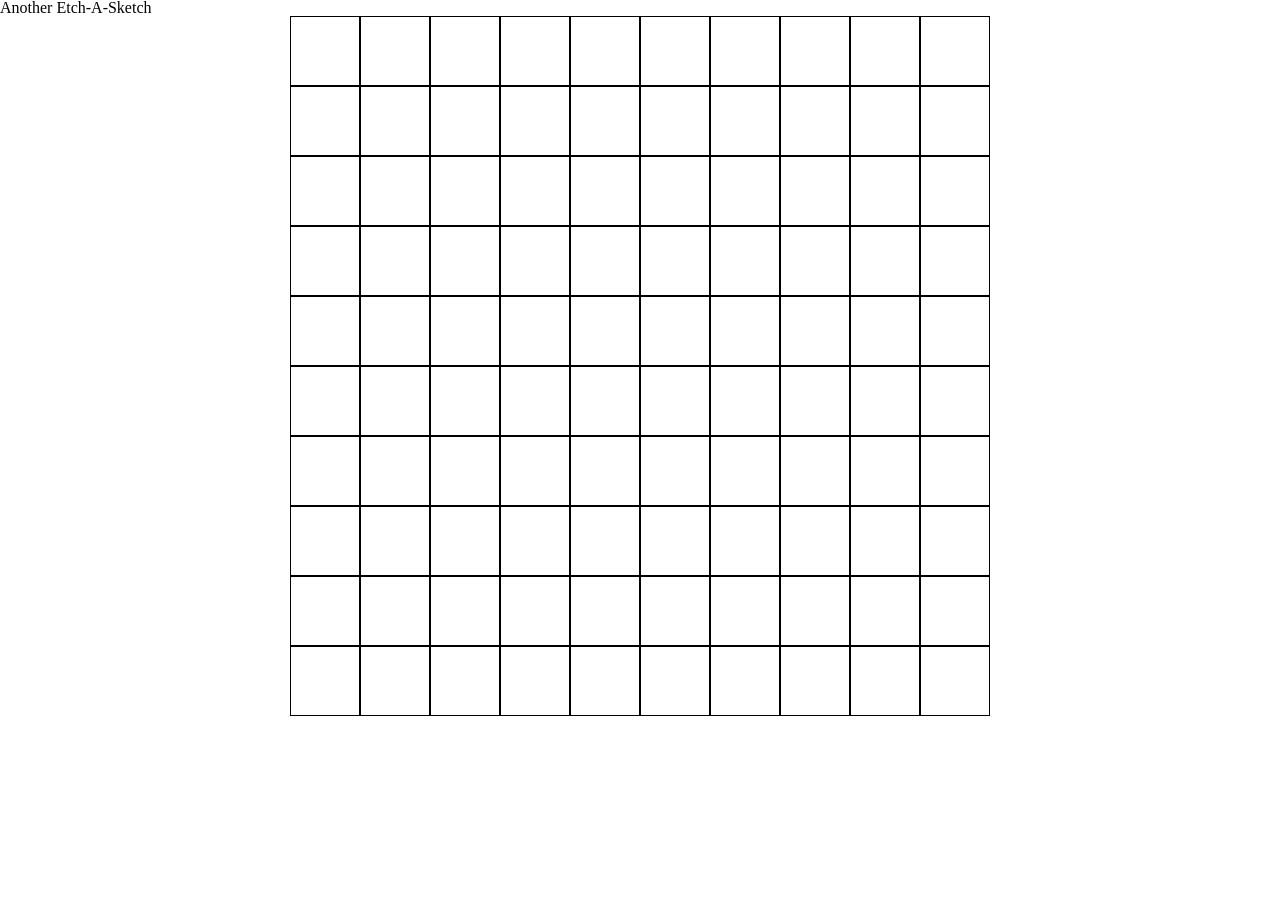
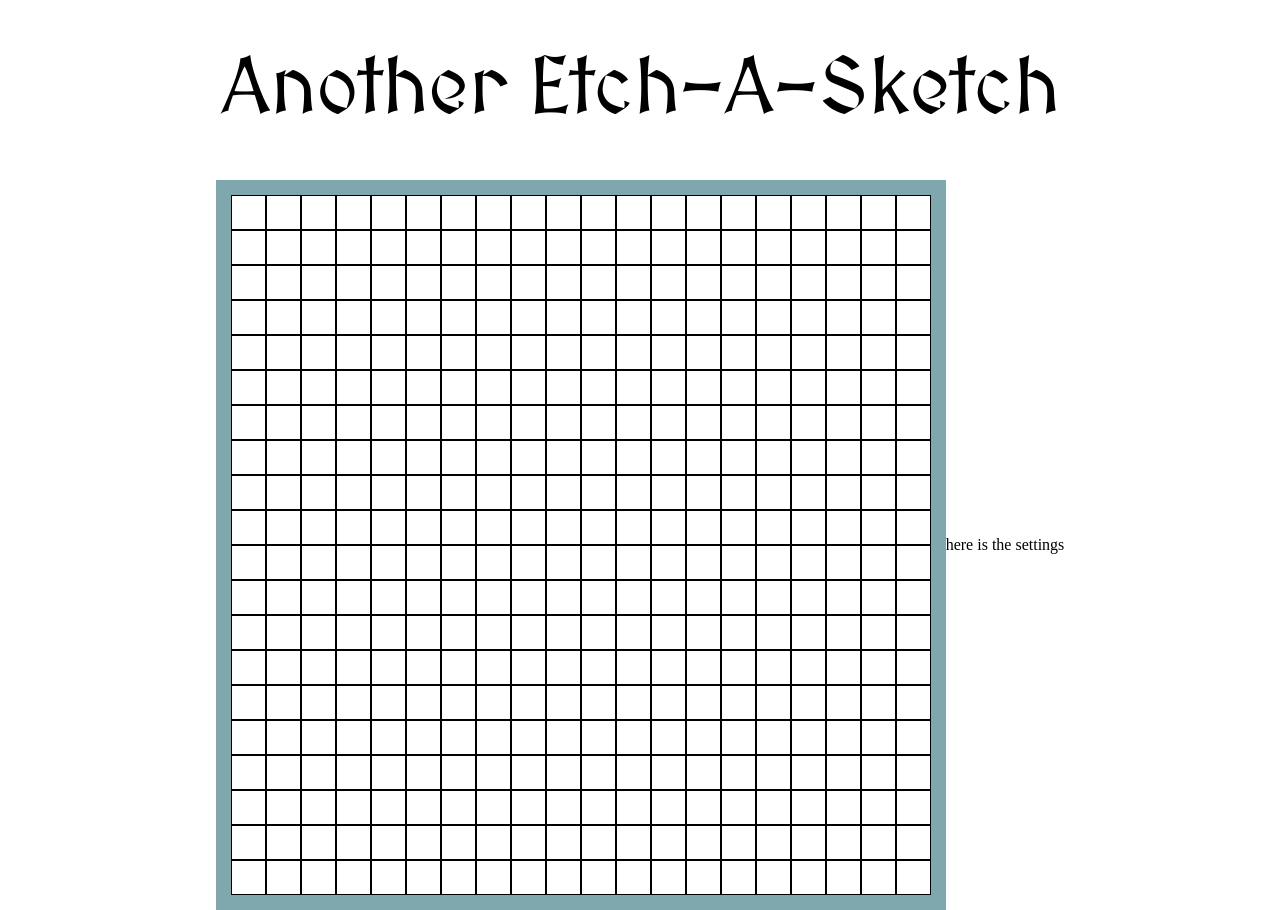
Before and after one commit to Karafakioglu/Etch-A-Sketch, a plain HTML site: page index.html in a window 1280 px wide. Before the commit the page ends 800 px from the top, so only its background shows below. Drawn offline with Linux system fonts and the light colour scheme.

Commit message:
add border the grid-container

```diff
--- a/index.html
+++ b/index.html
@@ -7,6 +7,9 @@
     <title>Etch-A-Sketch</title>
     <link rel="stylesheet" href="style.css">
     <link rel="stylesheet" href="reset.css">
+    <link rel="preconnect" href="https://fonts.googleapis.com">
+    <link rel="preconnect" href="https://fonts.gstatic.com" crossorigin>
+    <link href="https://fonts.googleapis.com/css2?family=MedievalSharp&display=swap" rel="stylesheet">
 </head>
 <body>
     <header>
@@ -15,6 +18,9 @@
     <div class="main">
         <div id="grid-container">
         </div>
+        <div class="settings">
+            <p>here is the settings</p>
+        </div>
     </div>
 
 
--- a/script.js
+++ b/script.js
@@ -1,10 +1,9 @@
 const gridContainer = document.getElementById("grid-container")
 let colorRGB = "#B04C4C"
-let numberOfGrids = 10;
+let numberOfGrids = 20;
 
 function generateGrid(numberOfGrids){
-
-    let squareSize = 700/numberOfGrids;
+let squareSize = 700/numberOfGrids;
     for (let i = 0; i< numberOfGrids*numberOfGrids; i++){
         let div = document.createElement("div");
         div.classList = "grid-square";
--- a/style.css
+++ b/style.css
@@ -1,10 +1,19 @@
 *{
     box-sizing: border-box;
+}
+
+.title{
+    font-family: 'MedievalSharp', cursive;
+    font-size: 80px;
+    text-align: center;
+    margin: 50px;
+
 }
 .main{
     display: flex;
     justify-content: center;
     align-items: center;
+
 }
 #grid-container{
     display: flex;
@@ -13,6 +22,10 @@
     align-items: center;
     width: 700px;
     height: 700px;
+    border: 15px solid rgb(127, 167, 174);
+    box-sizing: content-box;
+
+
 }
 .grid-square{
     width: 25px;
@@ -23,3 +36,9 @@
 .grid-square:hover{
     cursor: pointer;
 }
+
+.settings{
+    display: flex;
+    justify-content: center;
+    align-items: center;
+}
```
